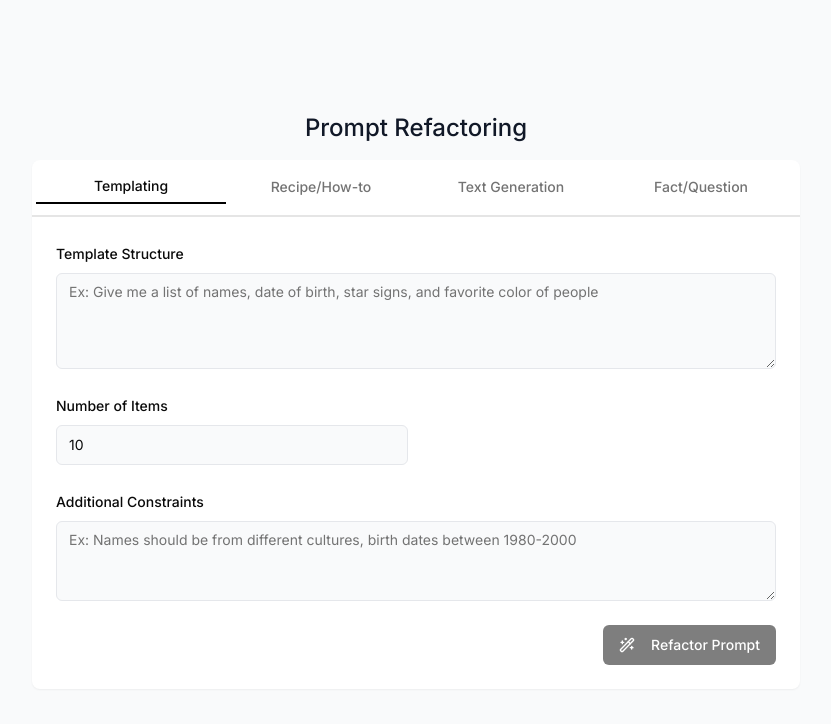
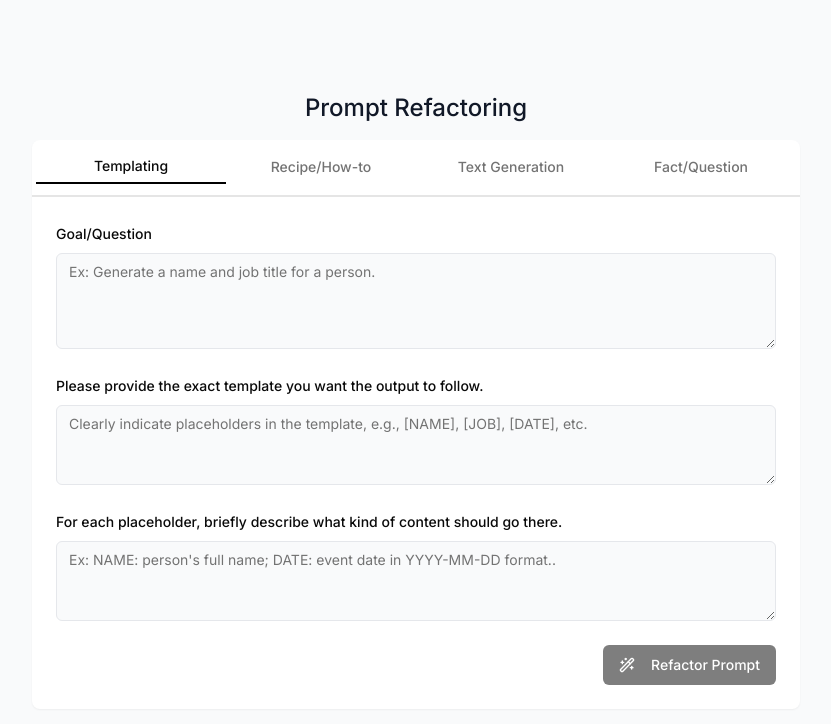
Before and after one commit to divyack2/prompt-refactor, a Next.js app: page / in a window 1280 px wide. Shown: the top 724 px of the page, without its empty margins (224-1055 px from the left). Built offline with nearby package versions, Linux system fonts and the light colour scheme.

Commit message:
updated templating questions

```diff
--- a/components/prompt-refactor-tool.tsx
+++ b/components/prompt-refactor-tool.tsx
@@ -20,8 +20,8 @@ export default function PromptRefactorTool() {
 
   // Templating tab state
   const [templateStructure, setTemplateStructure] = useState("")
-  const [itemCount, setItemCount] = useState("10")
   const [templateConstraints, setTemplateConstraints] = useState("")
+  const [templateDesc, setTemplateDesc] = useState("")
 
   // Recipe tab state
   const [recipeTopic, setRecipeTopic] = useState("")
@@ -74,7 +74,6 @@ export default function PromptRefactorTool() {
             I need you to refactor and improve this templating prompt to get better AI responses:
 
             Original prompt: ${templateStructure}
-            Number of items: ${itemCount}
             Additional constraints: ${templateConstraints}
 
             Please rewrite my prompt to be more effective, clear, and likely to produce the desired structured data.
@@ -180,38 +179,35 @@ export default function PromptRefactorTool() {
           {/* Templating Tab */}
           <TabsContent value="templating" className="p-6 space-y-6 mt-0">
             <div className="space-y-2">
-              <Label htmlFor="templateStructure">Template Structure</Label>
+              <Label htmlFor="templateStructure">Goal/Question</Label>
               <Textarea
                 id="templateStructure"
                 value={templateStructure}
                 onChange={(e) => setTemplateStructure(e.target.value)}
                 className="min-h-24 bg-gray-50 border border-gray-200 focus:border-gray-300 focus:ring-0"
-                placeholder="Ex: Give me a list of names, date of birth, star signs, and favorite color of people"
+                placeholder="Ex: Generate a name and job title for a person."
               />
             </div>
 
-            <div className="grid grid-cols-2 gap-4">
-              <div className="space-y-2">
-                <Label htmlFor="itemCount">Number of Items</Label>
-                <Input
-                  id="itemCount"
-                  type="number"
-                  value={itemCount}
-                  onChange={(e) => setItemCount(e.target.value)}
-                  className="bg-gray-50 border border-gray-200 focus:border-gray-300 focus:ring-0"
-                  placeholder="Ex: 10"
-                />
-              </div>
-            </div>
-
             <div className="space-y-2">
-              <Label htmlFor="templateConstraints">Additional Constraints</Label>
+              <Label htmlFor="templateConstraints">Please provide the exact template you want the output to follow.</Label>
               <Textarea
                 id="templateConstraints"
                 value={templateConstraints}
                 onChange={(e) => setTemplateConstraints(e.target.value)}
                 className="min-h-20 bg-gray-50 border border-gray-200 focus:border-gray-300 focus:ring-0"
-                placeholder="Ex: Names should be from different cultures, birth dates between 1980-2000"
+                placeholder="Clearly indicate placeholders in the template, e.g., [NAME], [JOB], [DATE], etc."
+              />
+            </div>
+
+            <div className="space-y-2">
+              <Label htmlFor="templateDesc">For each placeholder, briefly describe what kind of content should go there.</Label>
+              <Textarea
+                id="templateDesc"
+                value={templateDesc}
+                onChange={(e) => setTemplateDesc(e.target.value)}
+                className="min-h-20 bg-gray-50 border border-gray-200 focus:border-gray-300 focus:ring-0"
+                placeholder="Ex: NAME: person's full name; DATE: event date in YYYY-MM-DD format.."
               />
             </div>
 
```
